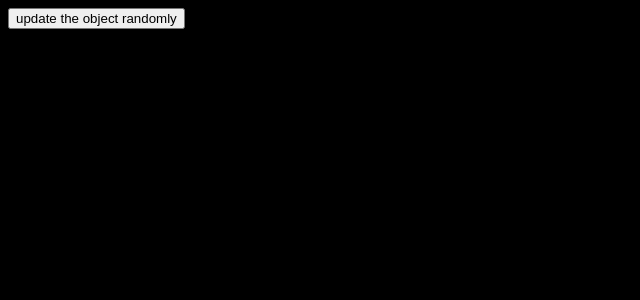
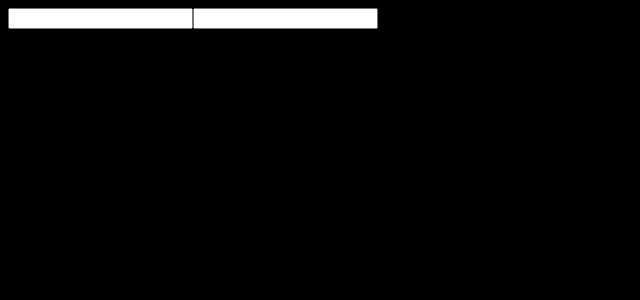
Before and after one commit to NamanJindal03/fsd_b, a React (Create React App) app in the folder react/react-props-lesson-2/: page / in a window 1280 px wide. Shown: the top 300 px of the page, without its empty margins (0-640 px from the left). Built offline with nearby package versions, Linux system fonts and the light colour scheme.

Commit message:
working with forms

```diff
--- /dev/null
+++ b/react/react-props-lesson-2/src/forms/Form.js
@@ -0,0 +1,53 @@
+// import React, { useState } from 'react'
+
+// export default function Form() {
+//     const [formName, setFormName] = useState('');
+//     function handleNameChange(e){
+//         console.log(e.target.value)
+//         setFormName(e.target.value);
+//     }
+//   return (
+//     <form action="">
+//         <input type="text" name="name" onChange={handleNameChange} value={formName}/>
+//         <input type="text" name="email" onChange={handleNameChange} value={formName} />
+//     </form>
+//   )
+// }
+
+import React, { useState } from "react";
+
+export default function Form() {
+  const [formName, setFormName] = useState("");
+
+  const [formEmail, setFormEmail] = useState("");
+
+  function handleNameChange(e) {
+    console.log(e.target.value);
+
+    setFormName(e.target.value);
+  }
+
+  function handleEmailChange(e) {
+    console.log(e.target.value);
+
+    setFormEmail(e.target.value);
+  }
+
+  return (
+    <form action="">
+      <input
+        type="text"
+        name="name"
+        onChange={handleNameChange}
+        value={formName}
+      />
+
+      <input
+        type="text"
+        name="email"
+        onChange={handleEmailChange}
+        value={formEmail}
+      />
+    </form>
+  );
+}
--- a/react/react-props-lesson-2/src/index.js
+++ b/react/react-props-lesson-2/src/index.js
@@ -12,9 +12,10 @@ import Index from './ConditionalCSS/Index';
 // import App from './exploring_packages/App';
 // import App from './tictactoe/App'
 // import Counter from './batching/Counter';
-import TroubledObject from './batching/TroubledObject';
+// import TroubledObject from './batching/TroubledObject';
+import Form from './forms/Form';
 
 const root = ReactDOM.createRoot(document.getElementById('root'));
 root.render(
-    <TroubledObject />
+    <Form />
 );
```
